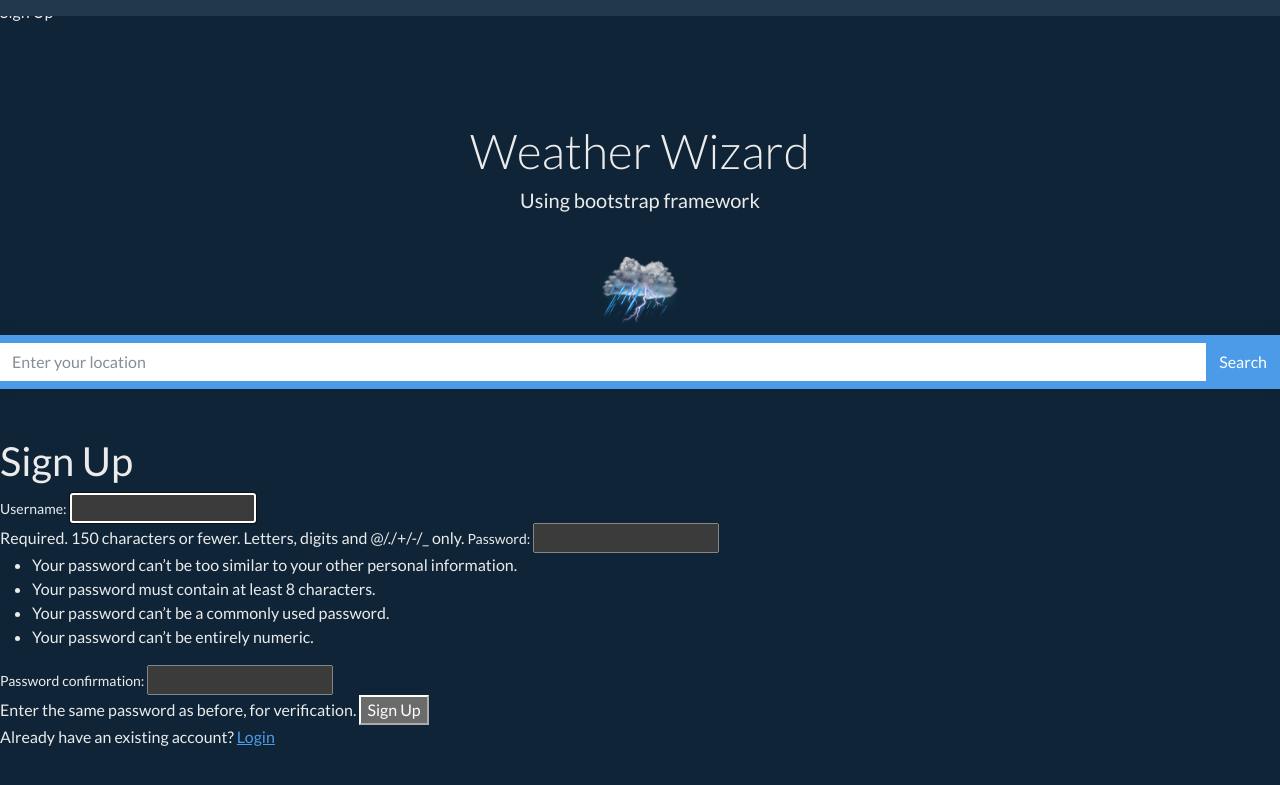
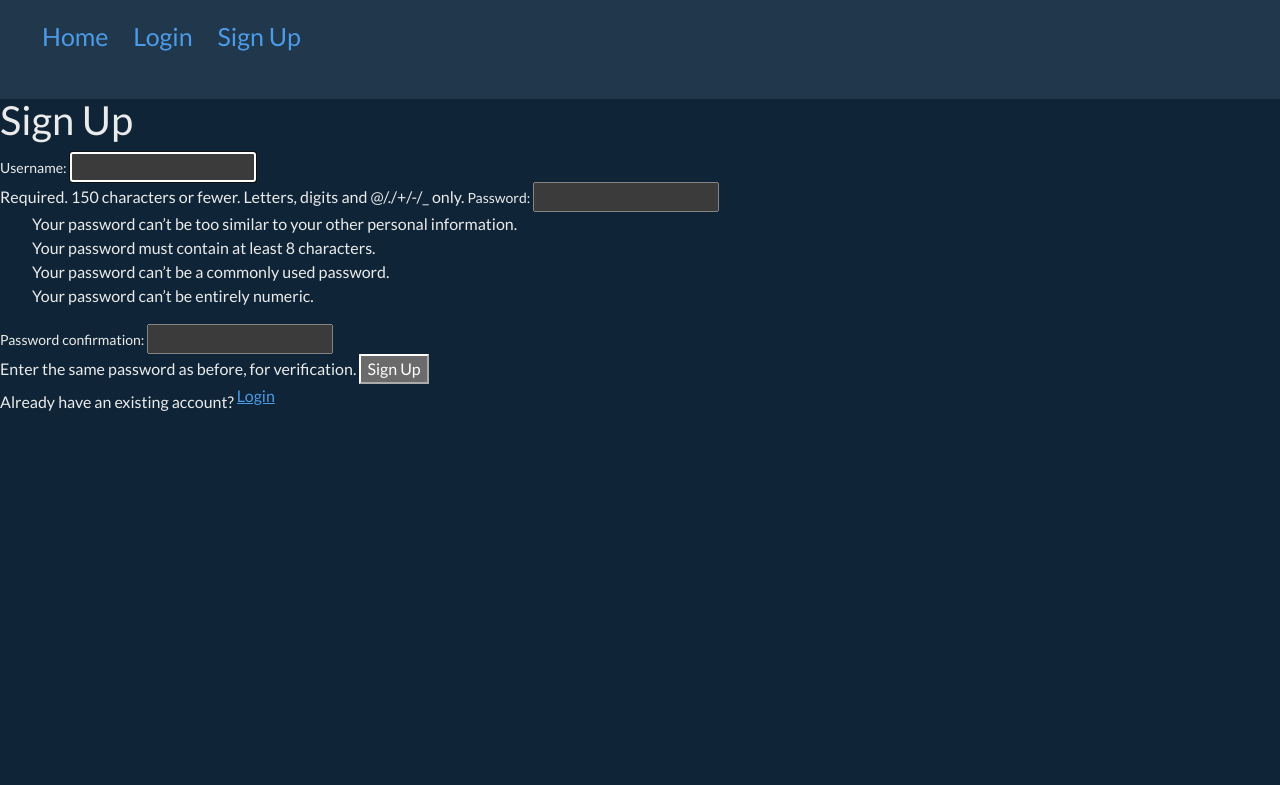
Before and after one commit to adamthompson0/Capstone, a Django app: page /user/signup/ in a window 1280 px wide. Shown: the top 785 px of the page. Run offline with Django 4.2, Linux system fonts and the light colour scheme; some libraries are stand-ins or nearby versions.

Commit message:
Style nav bar

```diff
--- a/user/templates/user/login.html
+++ b/user/templates/user/login.html
@@ -1,6 +1,8 @@
 {% extends 'weather/base.html' %}
 
-{% block title %}Log In{% endblock title %}
+{% block title %}
+Log In
+{% endblock title %}
 
 {% block content %}
 <h1>Log in</h1>
--- a/weather/static/weather/navbar.css
+++ b/weather/static/weather/navbar.css
@@ -1,40 +1,102 @@
-nav {
-    display: flex;
-    justify-content: space-between;
-    align-items: center;
-    padding: 1rem 2rem;
-    background-color: #fff;
-    box-shadow: 0 0 10px rgba(0, 0, 0, 0.1);
-    position: sticky;
-    top: 0;
-    z-index: 999;
-}
 
-nav img {
-    width: 100px;
-    cursor: pointer;
-}
-
-nav ul {
-    display: flex;
-    justify-content: space-between;
-    align-items: center;
-    list-style: none;
-}
-
-nav ul li a {
-    margin: 0 1rem;
-    text-decoration: none;
-    color: #333;
-    font-weight: 500;
-    font-size: 1.1rem;
-}
-
-nav ul li a:hover {
-    color: #82caff;
-}
 .logo{
     width: 100px;
     margin-top: 15px;
     justify-content: left;
 }
+
+.login{
+    justify-content: right;
+    text-decoration: none;
+
+}
+
+
+.signup{
+    justify-content: right;
+    text-decoration: none;
+
+}
+
+
+.logout{
+    justify-content: right;
+    text-decoration: none;
+
+}
+
+.home{
+    justify-content: right;
+    text-decoration: none;
+    justify-content: flex-end;
+
+}
+
+ul{
+    list-style-type: none;
+}
+
+.container{
+    display: inline-block;
+    margin: 0;
+    margin-right: 10px;
+    padding: 10px;
+    font-size: 25px;
+    color: red;
+    width: 100%;
+
+}
+
+.container li{
+    display: inline;
+    width: 100px;
+    margin-right: 20px;
+}
+
+a {
+    overflow: hidden;
+    position: relative;
+    display: inline-block;
+  }
+
+  a::before,
+  a::after {
+   content: '';
+    position: absolute;
+    width: 100%;
+    left: 0;
+  }
+  a::before {
+    background-color: #54b3d6;
+    height: 2px;
+    bottom: 0;
+    transform-origin: 100% 50%;
+    transform: scaleX(0);
+    transition: transform .3s cubic-bezier(0.76, 0, 0.24, 1);
+  }
+  a::after {
+    content: attr(data-replace);
+    height: 100%;
+    top: 0;
+    transform-origin: 100% 50%;
+    transform: translate3d(200%, 0, 0);
+    transition: transform .3s cubic-bezier(0.76, 0, 0.24, 1);
+    color: white;
+  }
+
+  a:hover::before {
+    transform-origin: 0% 50%;
+    transform: scaleX(1);
+  }
+  a:hover::after {
+    transform: translate3d(0, 0, 0);
+  }
+
+  a span {
+    display: inline-block;
+    transition: transform .3s cubic-bezier(0.76, 0, 0.24, 1);
+  }
+
+  a:hover span {
+    transform: translate3d(-200%, 0, 0);
+  }
--- a/weather/templates/weather/_navbar.html
+++ b/weather/templates/weather/_navbar.html
@@ -1,29 +1,23 @@
 {% load static %}
 <link rel="stylesheet" href="{% static 'weather/navbar.css'%}">
-<div class="navbar navbar-expand-lg fixed-top navbar-dark bg-dark">
-    <div class="container">
-        <a href="{% url 'login' %}"></a>
+<nav>
+    <div class="navbar navbar-expand-lg fixed-top navbar-dark bg-dark">
+        <div class="container">
+            <ul>
+                <li><a data-replace='Home' class='home' href="{% url 'index' %}">Home</a></li>
+                {% if request.user.is_authenticated %}
+                <li><a data-replace='logout' class='logout' href="{% url 'logout' %}">Logout</a></li>
 
+
+                {% else %}
+                <li><a data-replace='Login' class='login' href="{% url 'login' %}">Login</a></li>
+                <li><a data-replace='Sign Up' class='signup' href="{% url 'signup' %}">Sign Up</a></li>
+                {% endif %}
+            </ul>
+
+        </div>
     </div>
-</div>
+
+</nav>
 
 <br /><br /> <br>
-<div id="jumbo" class='jumbo'>
-    <h1 class='display-5'> Weather Wizard</h1>
-    <h5>Using bootstrap framework</h5>
-    <img src="{% static 'weather/pngegg.png' %}" class="logo" alt="Weather logo">
-</div>
-
-<nav class="navbar navbar-expand-lg navbar-dark bg-primary">
-    <form method="post" class="col-md">
-        {% csrf_token %}
-        <div class="input-group">
-
-        <input type="text" class='form-control' name='location' placeholder="Enter your location">
-        <div class="input-group-btn">
-            <button type="submit" class="btn btn-primary">Search</button>
-        </div>
-        </div>
-    </form>
-</nav>
-<br> <br>
--- a/weather/urls.py
+++ b/weather/urls.py
@@ -2,6 +2,6 @@
 from . import views
 
 urlpatterns = [
-    path("", views.index, name="index"),
+    path("index", views.index, name="index"),
 
 ]
--- a/weather_wizard/urls.py
+++ b/weather_wizard/urls.py
@@ -21,5 +21,4 @@
     path('admin/', admin.site.urls),
     path('user/', include('user.urls')),
     path('', include('weather.urls')),
-    path('', include('api.urls'))
 ]
```
Also changed, not shown: weather/templates/weather/index.html (+29 -2 lines), weather/views.py (+20 -14 lines).
